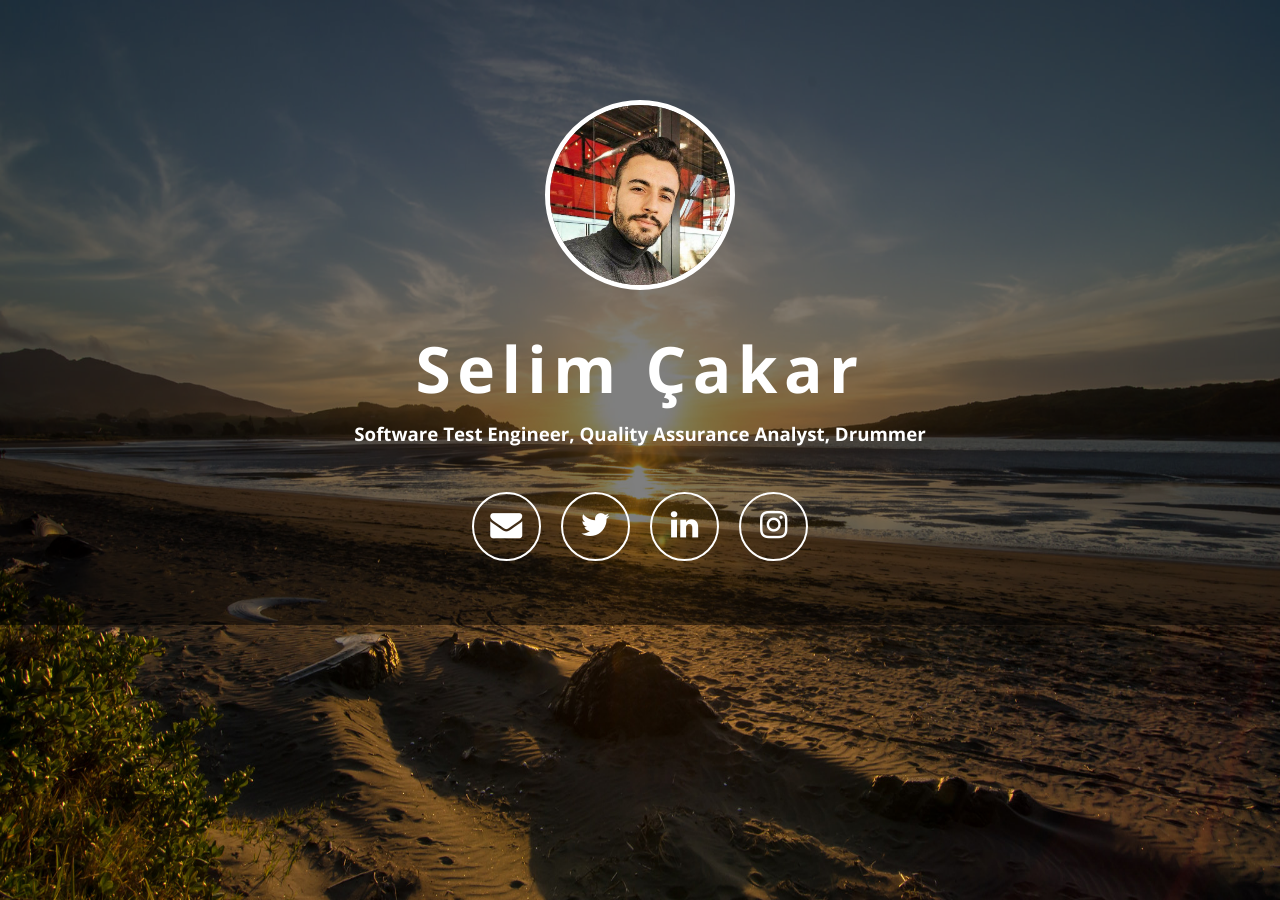
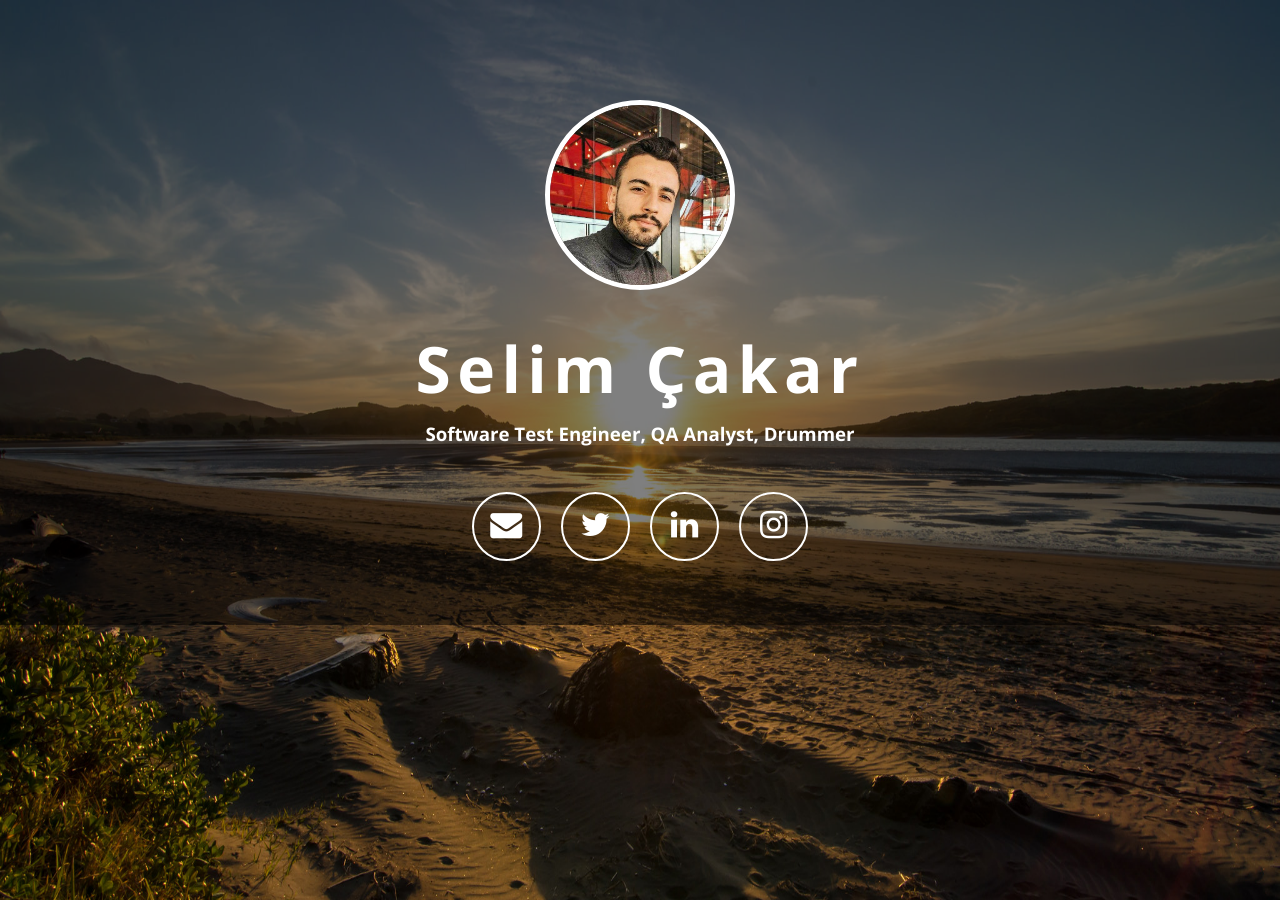
Before and after one commit to selimcakar/selimcakar.github.io, a Jekyll site: the page built from index.html, in a window 1280 px wide. Built offline with Jekyll 4.4.1, drawn with Linux system fonts in a browser that asks for light colours; nearby versions of some CDN libraries.

Commit message:
Update _config.yml

```diff
--- a/_config.yml
+++ b/_config.yml
@@ -1,5 +1,5 @@
 name: Selim Çakar
-description: "Software Test Engineer, Quality Assurance Analyst, Drummer"
+description: "Software Test Engineer, QA Analyst, Drummer"
 url: https://selimcakar.github.io
 
 linkedin_username: selimcakar
```
